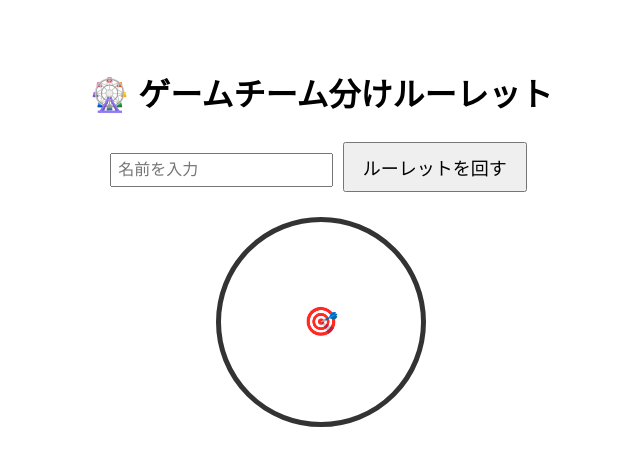
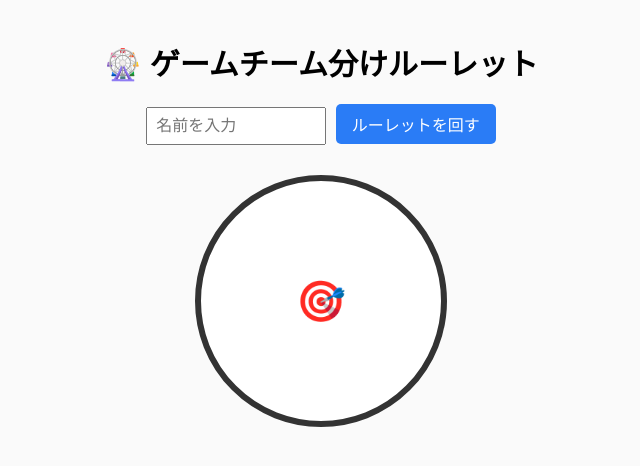
Before and after one commit to yuuyuu1124/roulette-api, a website: page docs/index.html in a window 1280 px wide. Shown: the whole page, without its empty margins (319-959 px from the left). Drawn offline with Linux system fonts and the light colour scheme.

Commit message:
Update index.html

```diff
--- a/docs/index.html
+++ b/docs/index.html
@@ -3,43 +3,74 @@
 <head>
   <meta charset="UTF-8">
   <title>ゲームチーム分けルーレット</title>
+
   <style>
     body {
-      font-family: Arial;
+      font-family: "Arial", sans-serif;
       text-align: center;
-      padding-top: 40px;
+      background: #fafafa;
+      padding-top: 20px;
+      margin: 0;
     }
+
+    h1 {
+      font-size: 30px;
+      margin-bottom: 20px;
+    }
+
+    #inputArea {
+      margin-top: 10px;
+    }
+
+    input {
+      padding: 8px;
+      font-size: 16px;
+      width: 160px;
+      margin-right: 5px;
+    }
+
+    button {
+      padding: 8px 16px;
+      font-size: 16px;
+      cursor: pointer;
+      border: none;
+      border-radius: 5px;
+      background: #2a7cf6;
+      color: white;
+    }
+
     #wheel {
-      width: 200px;
-      height: 200px;
-      margin: 20px auto;
-      border: 5px solid #333;
+      width: 240px;
+      height: 240px;
+      margin: 30px auto;
+      border: 6px solid #333;
       border-radius: 50%;
-      line-height: 200px;
-      font-size: 28px;
+      line-height: 240px;
+      font-size: 40px;
+      background: white;
       transition: transform 4s ease-out;
     }
-    button {
-      padding: 10px 18px;
-      font-size: 18px;
-      margin: 5px;
-    }
-    #resetBtn {
-      background: #f55;
-      color: #fff;
+
+    #result {
+      margin-top: 15px;
+      font-size: 24px;
+      font-weight: bold;
     }
   </style>
 </head>
+
 <body>
 
   <h1>🎡 ゲームチーム分けルーレット</h1>
 
-  <input id="username" type="text" placeholder="名前を入力" style="padding:6px;font-size:16px;">
-  <button id="startBtn">ルーレットを回す</button>
+  <div id="inputArea">
+    <input id="username" type="text" placeholder="名前を入力">
+    <button id="startBtn">ルーレットを回す</button>
+  </div>
 
   <div id="wheel">🎯</div>
 
-  <div id="result" style="font-size:22px;font-weight:bold;"></div>
+  <div id="result"></div>
 
   <script>
     const API_URL = "https://roulette-api-ffrx.onrender.com/assign";
@@ -66,6 +97,7 @@
           headers: { "Content-Type": "application/json" },
           body: JSON.stringify({ name })
         });
+
         const data = await res.json();
 
         if (!data.ok) {
@@ -73,6 +105,7 @@
           return;
         }
 
+        // 結果表示
         result.textContent = `あなたのチームは「${data.team}」！`;
       } catch (e) {
         result.textContent = "通信エラーが発生しました";
```
